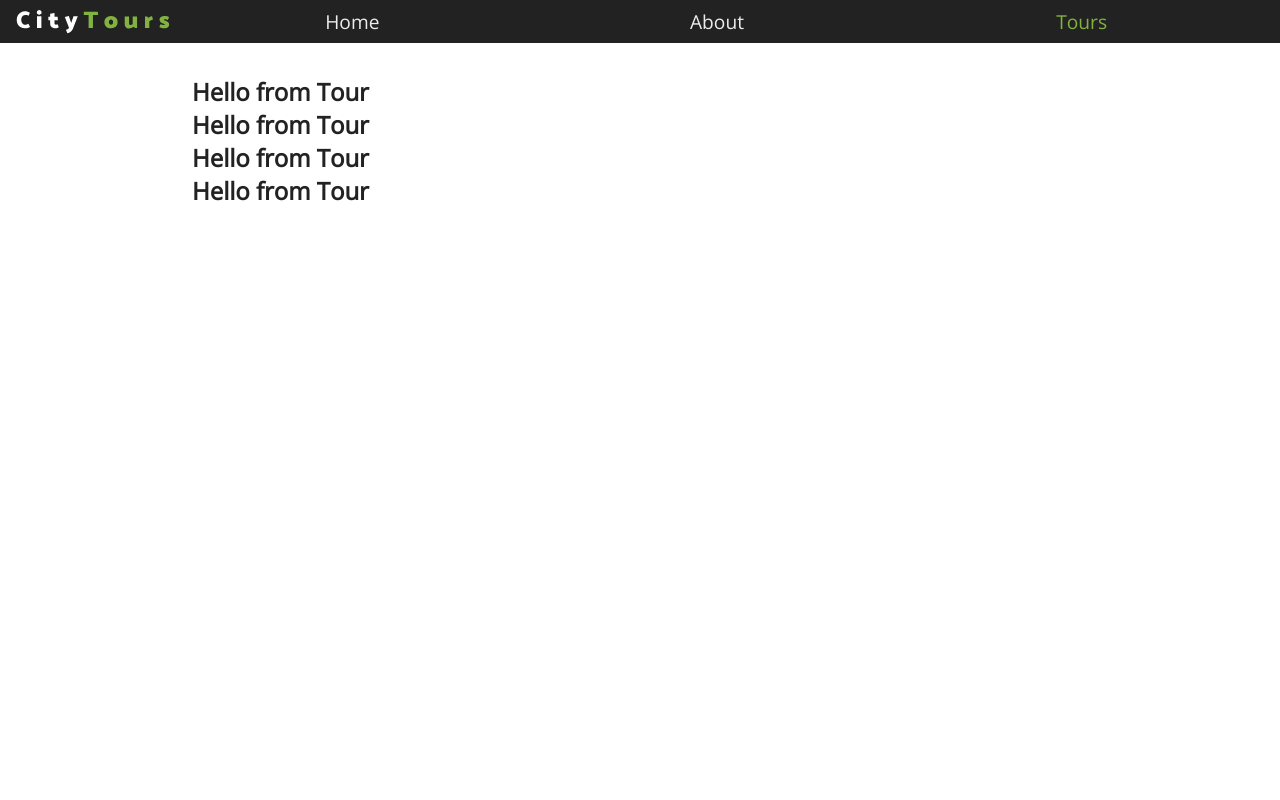
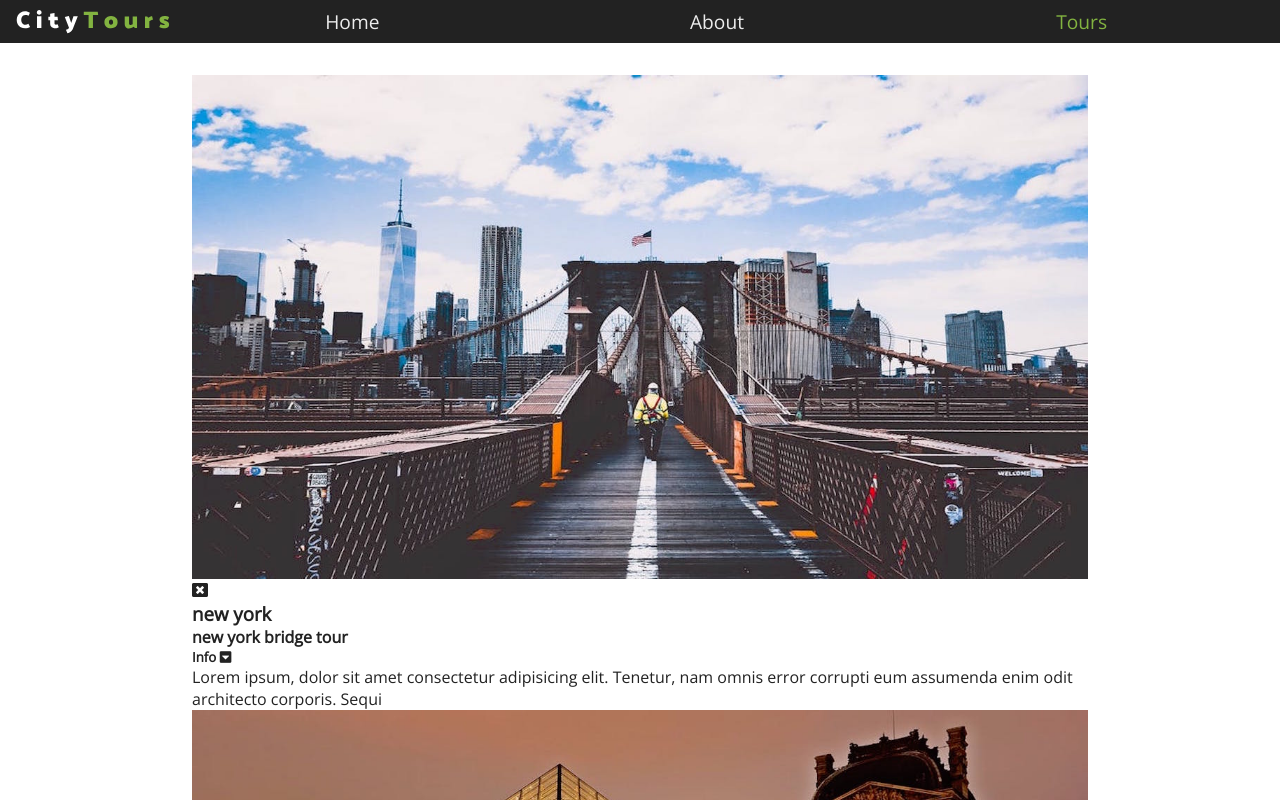
Before and after one commit to mb2o/react-city-tours, a React (Create React App) app: page / in a window 1280 px wide. Shown: the top 800 px of the page. Built offline with nearby package versions, Linux system fonts and the light colour scheme.

Commit message:
Tour component logic

```diff
--- a/src/components/Tour/Tour.js
+++ b/src/components/Tour/Tour.js
@@ -3,10 +3,28 @@
 
 export default class Tour extends Component {
   render() {
+    const { id, city, img, name, info, removeTour } = this.props;
+
     return (
-      <div>
-        <h1>Hello from Tour</h1>
-      </div>
+      <article className="tour">
+        <div className="img-container">
+          <img src={img} alt={city} />
+          <span className="btn-close">
+            <i className="fas fa-window-close" />
+          </span>
+        </div>
+        <div className="tour-info">
+          <h3>{city}</h3>
+          <h4>{name}</h4>
+          <h5>
+            Info{' '}
+            <span>
+              <i className="fas fa-caret-square-down" />
+            </span>
+          </h5>
+          <p>{info}</p>
+        </div>
+      </article>
     );
   }
 }
--- a/src/components/Tour/tour.scss
+++ b/src/components/Tour/tour.scss
@@ -0,0 +1,17 @@
+@import '../../index.scss';
+
+.tour {
+  img {
+    width: 100%;
+    display: block;
+    min-height: 13rem;
+  }
+}
+
+.img-container {
+
+}
+
+.btn-close {
+
+}
```
